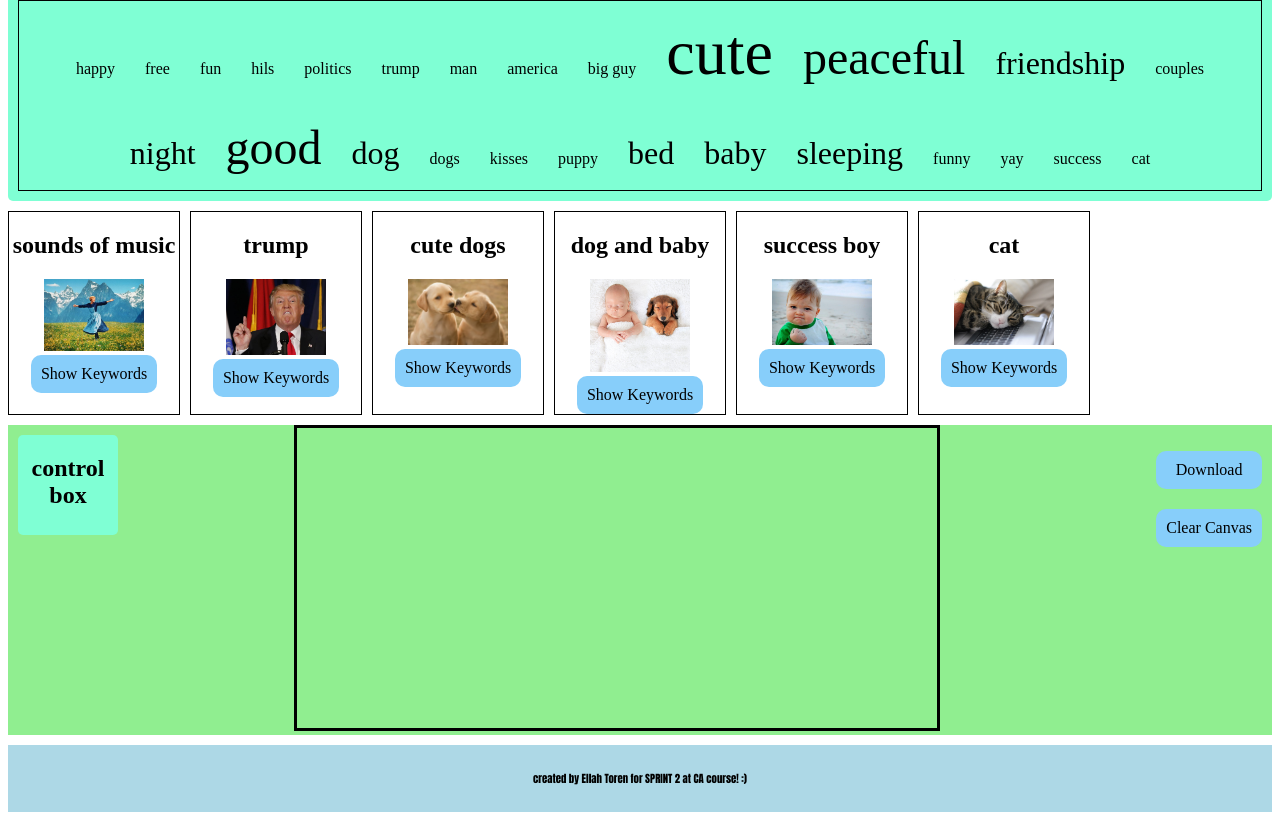
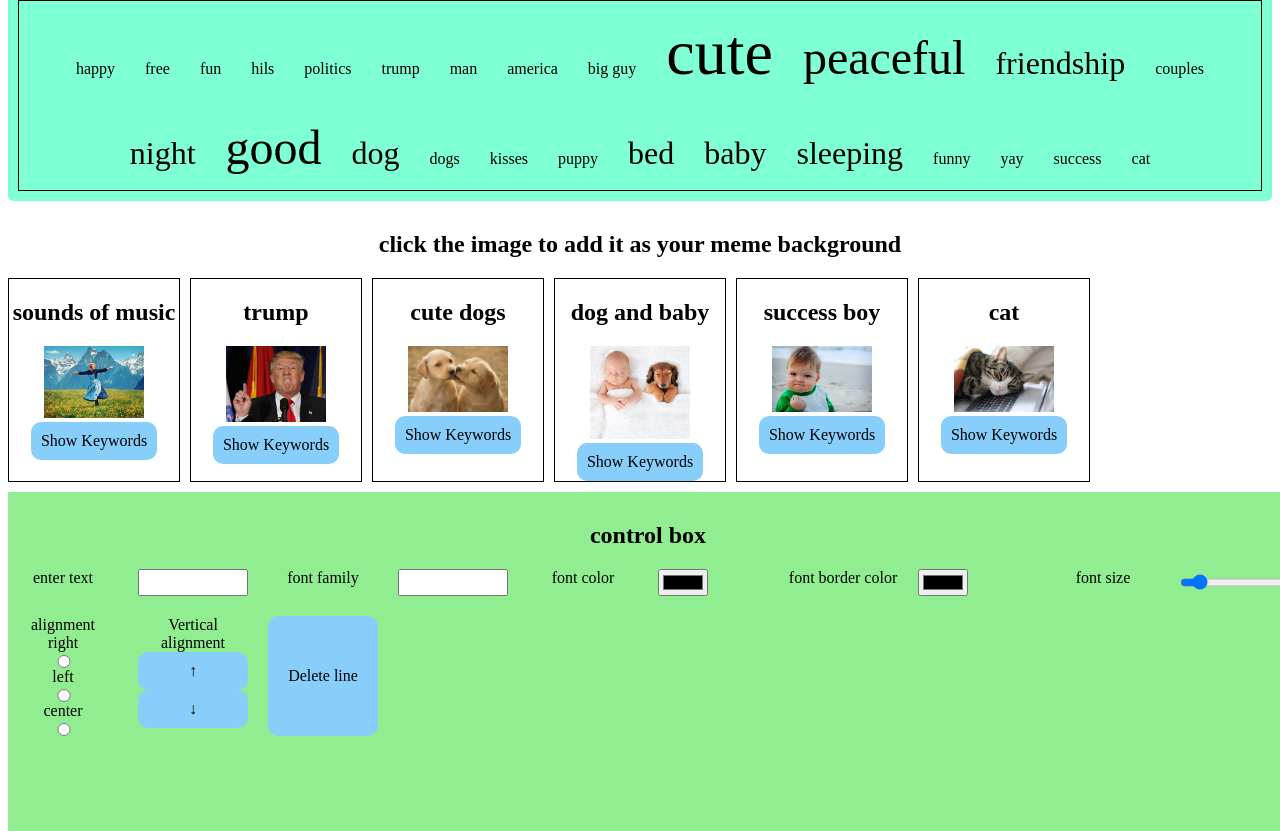
Before and after one commit to EllahT/mems-generator, a plain HTML site: page index.html in a window 1280 px wide. Shown: the part 285-1116 px from the top of the page. Drawn offline with Linux system fonts and the light colour scheme.

Commit message:
created font add and some more funcs

```diff
--- a/css/main.css
+++ b/css/main.css
@@ -15,6 +15,10 @@ h1,h6 {
 
 h6 {
     font-weight: 100;
+}
+
+input {
+    max-height: 2rem;
 }
 
 button {
@@ -68,6 +72,7 @@ li {
 }
 
 .image-container {
+    cursor: pointer;
     border: 1px solid black;
 }
 
@@ -111,18 +116,33 @@ li {
 }
 
 .editor {
+    height: 100vh;
+    width: 100vw;
     margin-top: 10px;
     background-color: lightgreen;
     display: flex;
+    flex-direction: column;
     justify-content: space-between;
+    align-items: center;
+}
+
+.control-box-container {
+    width: 100%;
+    height: 50%;
+    margin: 10px;
 }
 
 .control-box {
-    width: 100px;
-    height: 100px;
-    margin: 10px;
-    background-color: aquamarine;
-    border-radius: 5px;
+    display: grid;
+    justify-content: center;
+    grid-template-columns: repeat(auto-fill,minmax(100px,1fr));
+    grid-template-rows: repeat(auto-fill, minmax(1rem, 1fr));
+    grid-gap: 20px;
+}
+
+.secondary-control {
+    display: flex;
+    flex-direction: column;
 }
 
 .meme {
@@ -140,6 +160,7 @@ li {
     padding: 10px;
     background-color: lightskyblue;
     border-radius: 10px;
+    max-width: 150px;
 }
 
 .btn:hover {
--- a/index.html
+++ b/index.html
@@ -15,16 +15,16 @@
     </header>
 
     <main class="main">
-        <button class="show-gallery btn" onclick="onToggleGallery()" >Show/Hide Gallery</button>
+        <button class="show-gallery btn" onclick="onToggleGallery()">Show/Hide Gallery</button>
 
         <section class="gallery">
 
             <div class="list-filter">
                 <lable>search by keyword</lable>
                 <input list="keywords" placeholder="dogs" onchange="filterBy(this.value)">
-                    <datalist id="keywords">
+                <datalist id="keywords">
 
-                    </datalist>
+                </datalist>
             </div>
 
             <div class="block-filter">
@@ -36,15 +36,55 @@
                 </div>
             </div>
 
+            <h2>click the image to add it as your meme background</h2>
             <div class="gallery-images-container">
 
             </div>
 
         </section>
 
-        <section class="editor" id="#editor">
-            <div class="control-box">
+        <section class="editor">
+            <div class="control-box-container">
                 <h2>control box</h2>
+
+                <div class="control-box">
+                    <label>enter text</label>
+                    <input onchange="onAddText(this, this.value)">
+
+                    <label>font family</label>
+                    <input list="fonts" onchange="onChangePrefs('fontFamily', this.value)">
+                    <datalist id="fonts">
+
+                    </datalist>
+
+                    <label>font color</label>
+                    <input type="color" onchange="onChangePrefs('fontFillColor', this.value)">
+
+                    <label>font border color</label>
+                    <input type="color" onchange="onChangePrefs('fontStrokeColor', this.value)">
+
+                    <label>font size</label>
+                    <input type="range" min="5" max="200" value="30" onchange="onChangePrefs('fontSize', this.value)">
+
+                    <div class="secondary-control">
+                        <label>alignment</label>
+                        <label>right</label>
+                        <input type="radio" name="alignment" value="right" onchange="onChangePrefs('horizontalAlignment', this.value)">
+                        <label>left</label>
+                        <input type="radio" name="alignment" value="left" onchange="onChangePrefs('horizontalAlignment', this.value)">
+                        <label>center</label>
+                        <input type="radio" name="alignment" value="center" onchange="onChangePrefs('horizontalAlignment', this.value)">
+                    </div>
+
+                    <div class="secondary-control">
+                        <label>Vertical alignment</label>
+                        <button class="btn" onclick="onChangeVerticalAlignment('up')">↑</button>
+                        <button class="btn" onclick="onChangeVerticalAlignment('down')">↓</button>
+                    </div>
+
+                    <button class="btn" onclick="onDeleteLine()">Delete line</button>
+
+                </div>
             </div>
 
             <div class="canvas-container">
@@ -56,7 +96,7 @@
             <div class="actions-containor">
                 <ul class="actions">
                     <li class="btn downloadBtn">
-                        <a href="#" onclick="onDownload(this)"return=false; download="">Download</a>
+                        <a href="#" onclick="onDownload(this)" return=false; download="">Download</a>
                     </li>
 
                     <li>
--- a/js/memes-controller.js
+++ b/js/memes-controller.js
@@ -68,7 +68,8 @@ function onKeywordClick(ev,keyword) {
 function onImageClicked(imgId){
     updatePickedImage(imgId);
     renderCanvas();
-    onToggleGallery();
+    let elEditor = document.querySelector('.editor');
+    elEditor.scrollIntoView({alignToTop: true, behavior: "smooth"});
 }
 
 function renderCanvas() {
@@ -82,6 +83,8 @@ function renderCanvas() {
 function filterBy(keyword) {
     updateFilter(keyword);
     renderGallery();
+    let elGallery = document.querySelector('.gallery-images-container');
+    elGallery.scrollIntoView({alignToTop: true, behavior: "smooth"});
 }
 
 function onDownload(elLink) {
@@ -92,7 +95,7 @@ function onDownload(elLink) {
 }
 
 function onClear() {
-    gCtx.fillStyle = 'white';
+    gCtx.fillStyle = 'lightgreen';
     gCtx.fillRect(0, 0, gCanvas.width, gCanvas.height);
 }
 
@@ -133,10 +136,51 @@ function renderListFilter() {
 
     elList.innerHTML = strHtmls.join('');
 }
-// function drawText(txt,x,y) {
-    //     ctx.fillStyle = 'white'
-    //     ctx.strokeStyle = 'green'
-    //     ctx.font = "17px Arial";
-    //     // ctx.fillText(txt, x, y);
-    //     ctx.strokeText(txt, x, y);
-    // }
+
+function onAddText(el, txt) {
+    console.log(txt);
+    el.value = '';
+
+    let currPrefsFontSize = gerCurrPrefs('fontSize');
+    gCtx.fillStyle = gerCurrPrefs('fontFillColor');
+    gCtx.strokeStyle = gerCurrPrefs('fontStrokeColor');
+    gCtx.font = gerCurrPrefs('fontSize')+' '+gerCurrPrefs('fontFamily');
+
+    let currHorAlign = gerCurrPrefs('horizontalAlignment');
+    let x;
+
+    switch (currHorAlign) {
+        case 'right':
+            x = gCanvas.width - (50+(txt.length)*13);
+            break;
+
+        case 'left':
+            x = 50;
+            break;
+
+        case 'center':
+            x = gCanvas.width/2;
+            break;
+    }
+
+    let y = gerCurrPrefs('verticalAlignment');
+
+    console.log('x: ',x,'y: ',y)
+    gCtx.fillText(txt, x, y);
+    gCtx.strokeText(txt,x,y);
+    // renderCanvas();
+}
+
+function onChangePrefs(prefType, val) {
+    console.log('entered changeed prefs',prefType ,val);
+    updatePrefs(prefType, val);
+}
+
+function onChangeVerticalAlignment(direction) {
+    console.log('entered change ver align',direction);
+
+}
+
+function onDeleteLine() {
+    console.log('entered delete line',currLine);
+}
--- a/js/memes-service.js
+++ b/js/memes-service.js
@@ -5,6 +5,17 @@ let gFilter = 'all';
 let gKeywords = {};
 
 let gImgs;
+
+
+let gPrefs = {
+    fontFillColor: 'white',
+    fontStrokeColor: 'black',
+    fontFamily: 'impact',
+    fontSize: '30px',
+    horizontalAlignment: 'left',
+    verticalAlignment: 50,
+    currLine: 1
+}
 
 let gMeme = {
     selectedImgId: null,
@@ -44,6 +55,15 @@ function createImage(name,fileName,keywords) {
 
 function initMeme() {
     gMeme.selectedImgId = gImgs[0].id;
+    gPrefs = {
+        fontFillColor: 'white',
+        fontStrokeColor: 'black',
+        fontFamily: 'impact',
+        fontSize: '30px',
+        horizontalAlignment: 'left',
+        verticalAlignment: 50,
+        currLine: 1
+    }
 }
 
 function getKeywords() {
@@ -90,21 +110,28 @@ function getSelectedImageId() {
     return gMeme.selectedImgId;
 }
 
+function gerCurrPrefs(prefType) {
+    return gPrefs[prefType];
+}
+
+function updatePrefs(prefType, val) {
+    gPrefs[prefType] = val;
+}
 // control box
 // Optional set of controls: font family, font color, font size, L-R alignment, UpDown alignment arrows, delete line.
 // 4. “Add-Line” Button.
 // 5. “Download” Button/Link of the created Meme image
-// 6. First two lines shall be at the TOP and BOTTOM of canvas, further lines at the
-// center
-// 7. Line dragging is not a must and shall be implemented only in case you
-// implemented all above functions first
+// 6. First two lines shall be at the TOP and BOTTOM of canvas, further lines at the center
+// 7. Line dragging is not a must and shall be implemented only in case you implemented all above functions first
 
 
 // 1. Allow using an image from your computer
 // 2. Share on Facebook (use the sample code provided)
 // 3. Website theme: celeb-meme, politic-meme, ani-meme, kid-meme, mondealmeme
 // 4. Add props (sunglasses, hats, etc)
-// 5. Option to drag and drop captions & props
-// (also on mobile)
+// 5. Option to drag and drop captions & props (also on mobile)
 // 6. Use the new Web Share API to share your meme
 // 7. i18n for Hebrew
+
+
+//mobile: download a bigger pic
```
Also changed, not shown: fonts/AbrilFatface-Regular.ttf (added), fonts/Alef-Regular.ttf (added), fonts/AlfaSlabOne-Regular.ttf (added), fonts/Bangers-Regular.ttf (added), fonts/KumarOneOutline-Regular.ttf (added), fonts/Monoton-Regular.ttf (added), fonts/Righteous-Regular.ttf (added), fonts/SecularOne-Regular.ttf (added), fonts/SpecialElite-Regular.ttf (added), 1 other file.
